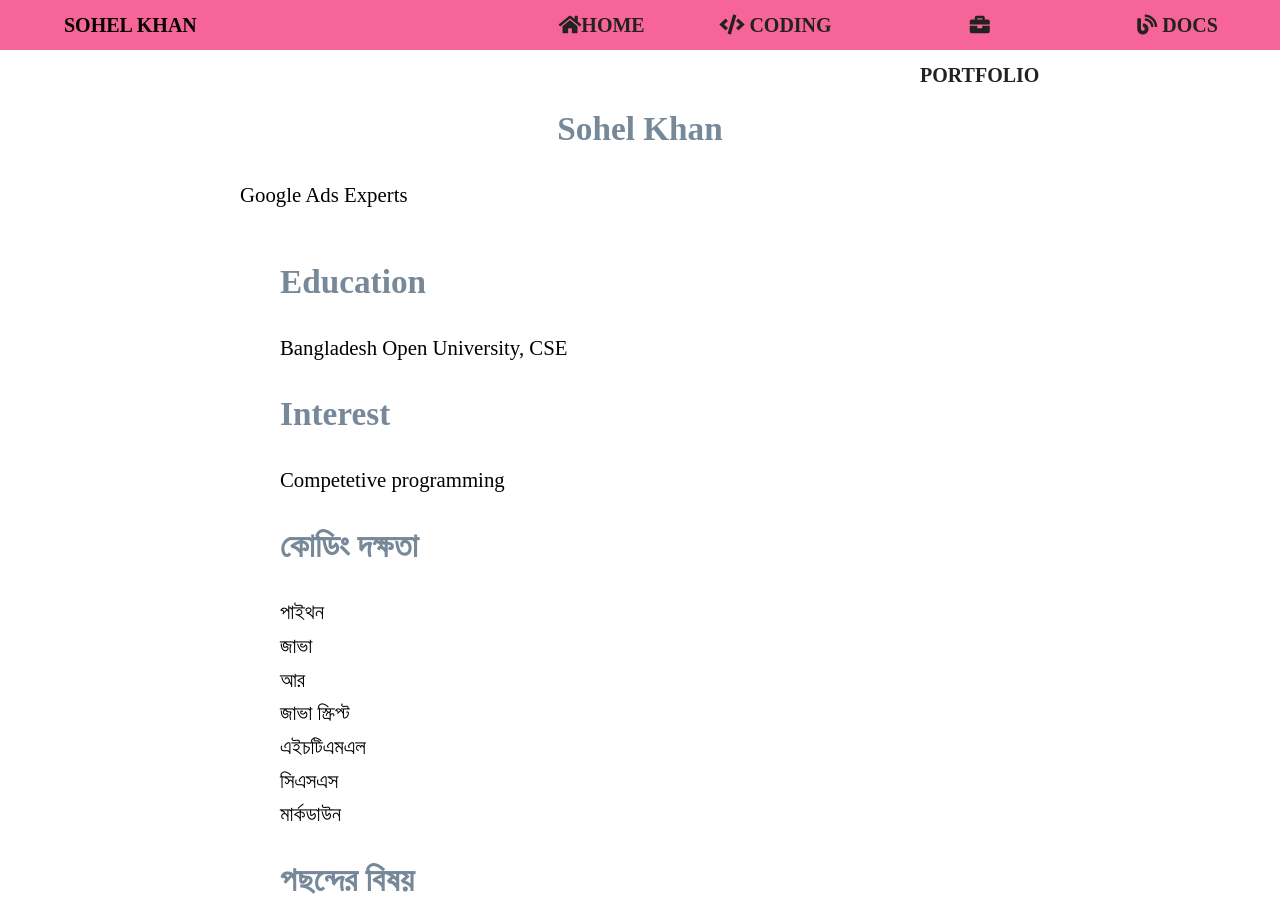
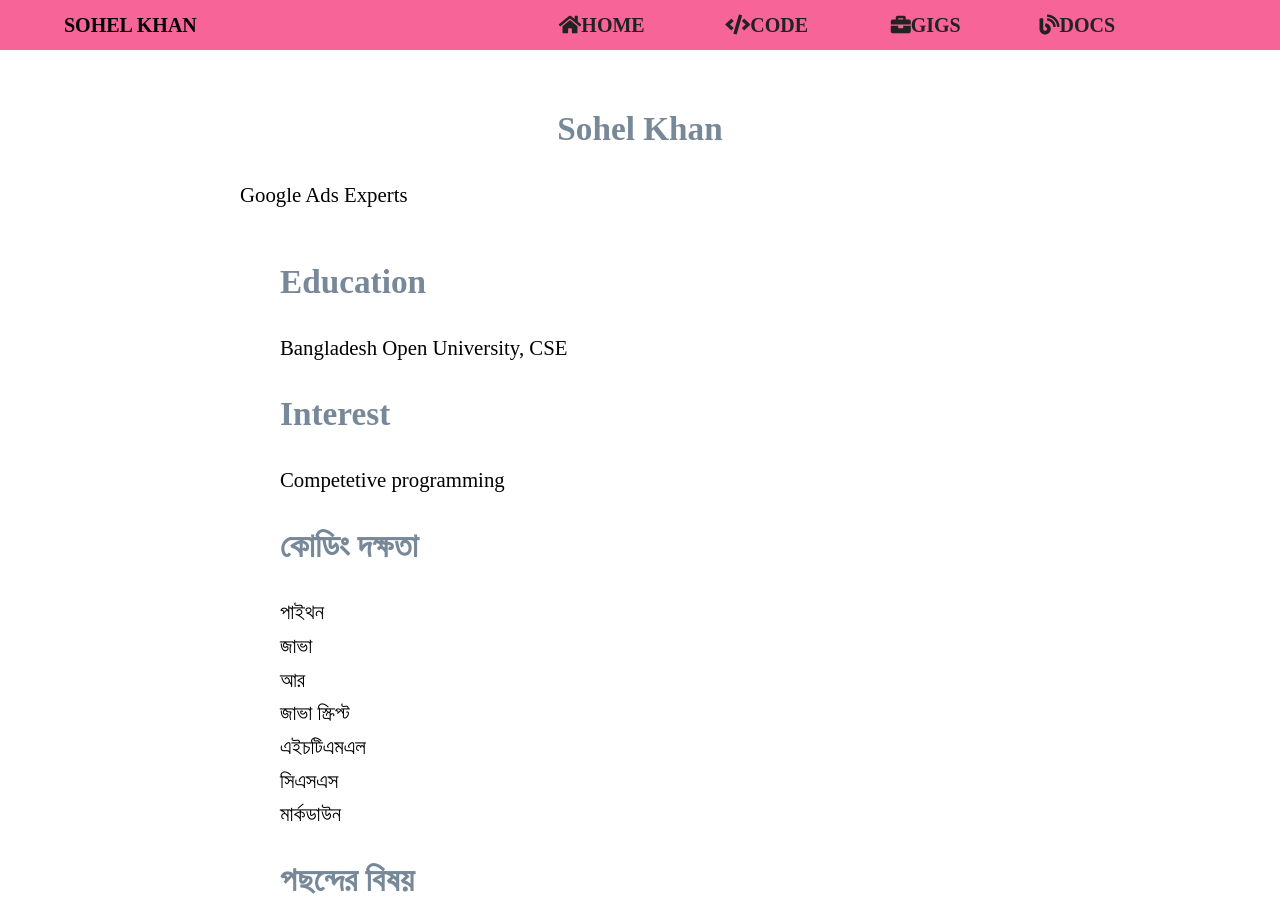
Before and after one commit to sohelkhanz/sohelkhanz.github.io, a Jekyll site: the page built from index.md, in a window 1280 px wide and 900 px high. Built offline with Jekyll 4.4.1, drawn with Linux system fonts in a browser that asks for light colours.

Commit message:
Update default.html

```diff
--- a/_layouts/default.html
+++ b/_layouts/default.html
@@ -78,9 +78,9 @@
             <label for="menuToggle" class="menu-icon"><i class="fas fa-bars"></i></label>
             <ul>
                    <li><a  href="/"><i class="fas fa-home"></i>HOME</a> </li>
-                   <li><a  href="/lazyjs"><i class="fas fa-code"></i> CODING</a> </li>
-                   <li><a  href="/#"><i class="fas fa-briefcase"></i>PORTFOLIO</a> </li>
-                   <li> <a  href="/markdown"> <i class="fas fa-blog"></i> DOCS</a> </li>
+                   <li><a  href="/lazyjs"><i class="fas fa-code"></i>CODE</a> </li>
+                   <li><a  href="/#"><i class="fas fa-briefcase"></i>GIGS</a> </li>
+                   <li> <a  href="/markdown"> <i class="fas fa-blog"></i>DOCS</a> </li>
             </ul>
         </nav>
     </header>
```
